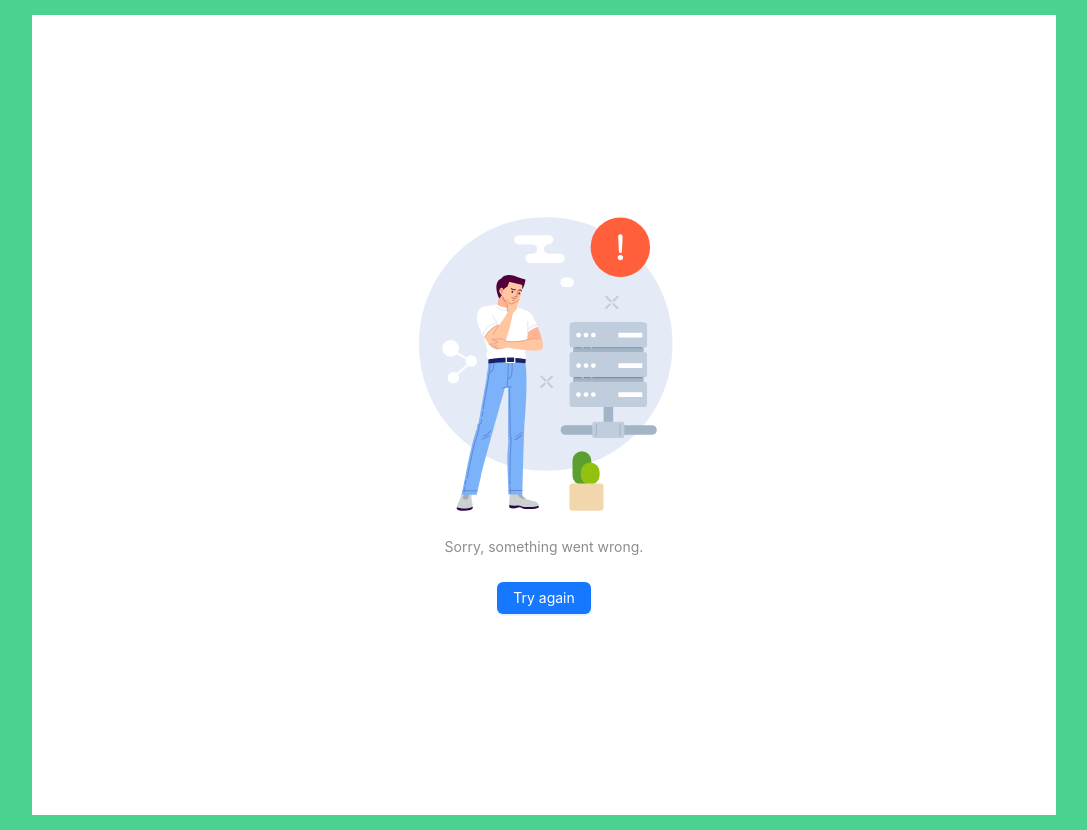
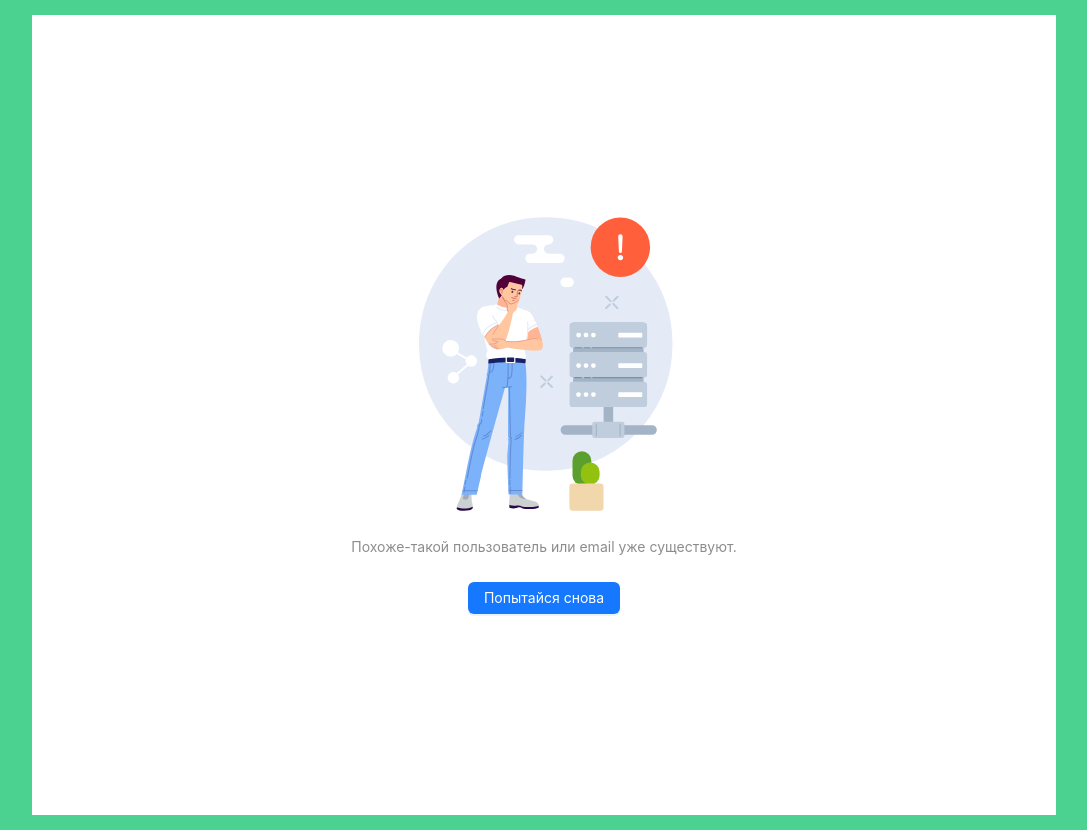
Before and after one commit to Arminonly/Todo-List_Redev, a React (Create React App) app: page /err in a window 1280 px wide. Shown: the whole page, without its empty margins (96-1183 px from the left). Built offline with nearby package versions, Linux system fonts and the light colour scheme.

Commit message:
errorpage

```diff
--- a/src/pages/Auth/Components/ErrorPage.js
+++ b/src/pages/Auth/Components/ErrorPage.js
@@ -6,10 +6,10 @@ const ErrorPage = () => {
     <>
       <Result
         status="500"
-        subTitle="Sorry, something went wrong."
+        subTitle="Похоже-такой пользователь или email уже существуют."
         extra={
           <Link to={'/registry'}>
-            <Button type="primary">Try again</Button>
+            <Button type="primary">Попытайся снова</Button>
           </Link>
         }
       />
```
